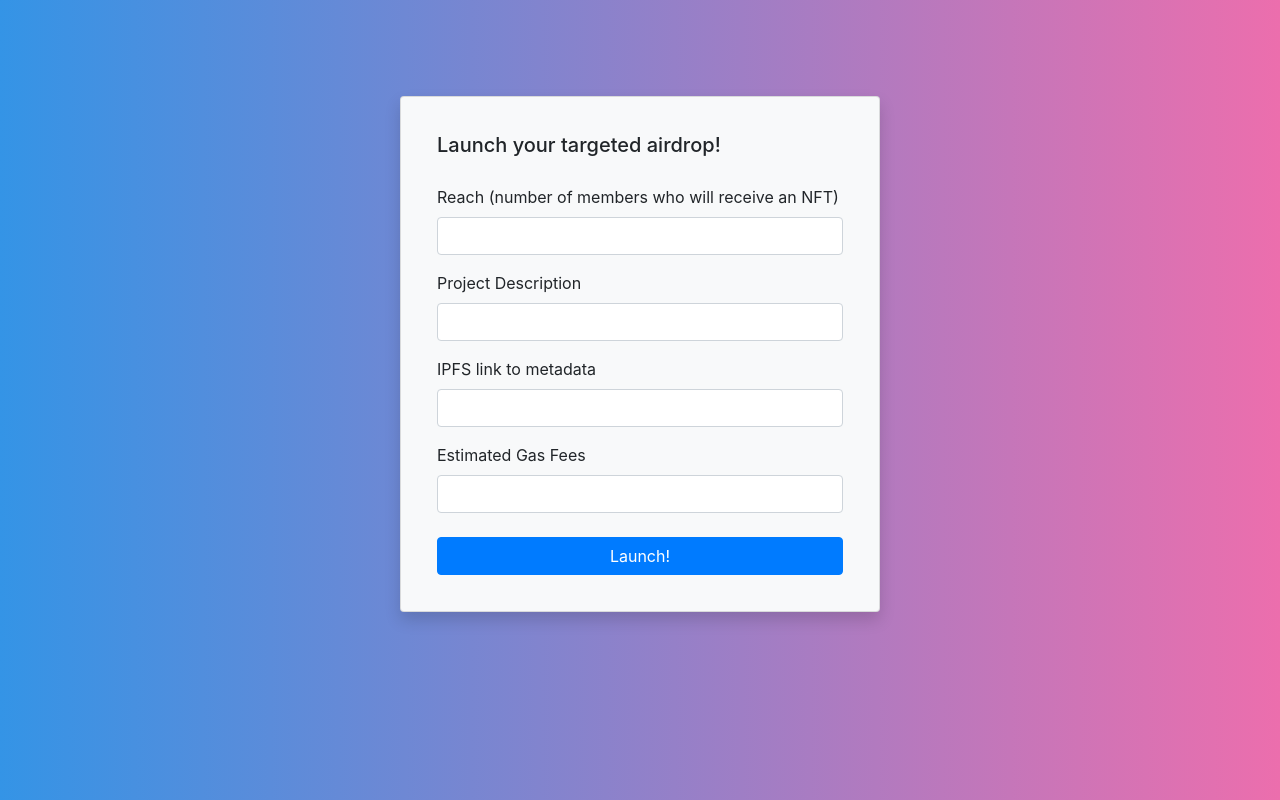
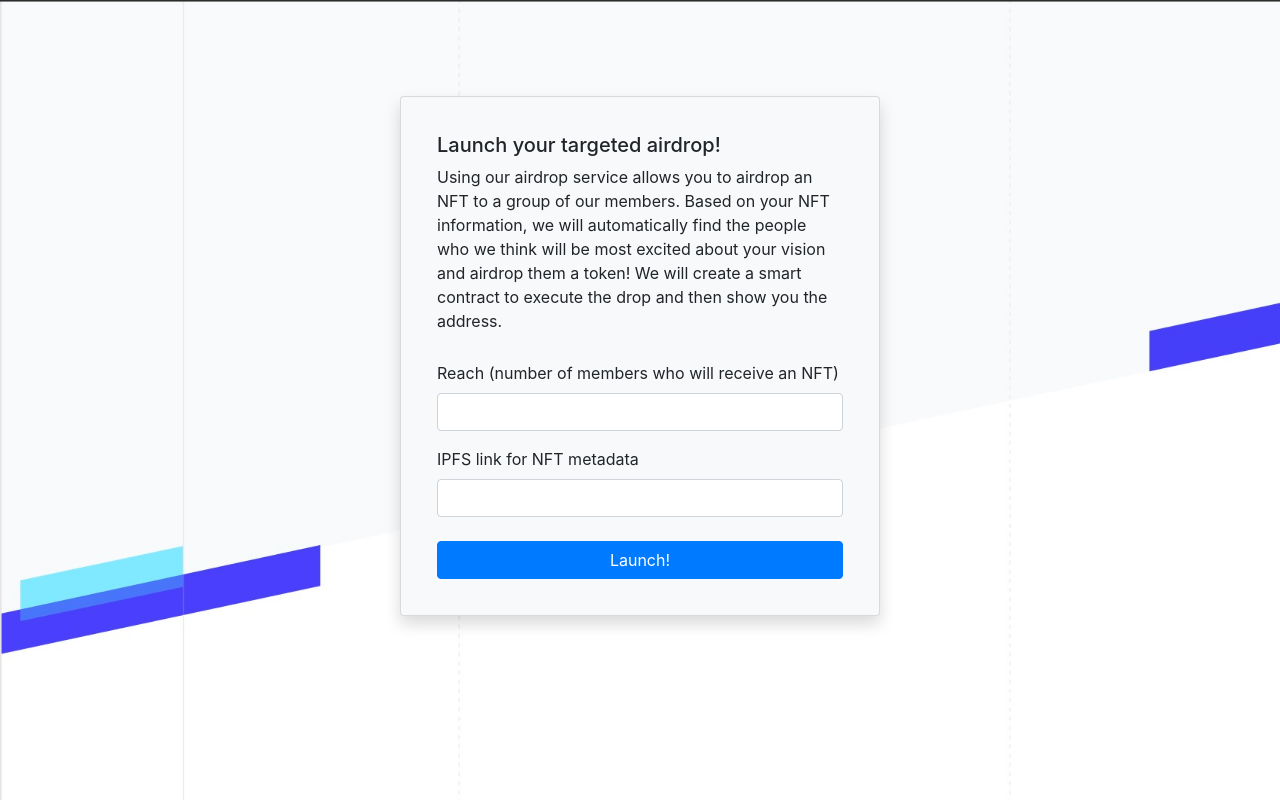
Before and after one commit to LuisCGit/mit_bitcoinexpo_hackathon, a Django app: page /drops/ in a window 1280 px wide. Run offline with Django 3.2, Linux system fonts and the light colour scheme; some libraries are stand-ins or nearby versions.

Commit message:
push webapp

```diff
--- a/hackexpo/drops/templates/drop.html
+++ b/hackexpo/drops/templates/drop.html
@@ -1,4 +1,6 @@
 <!DOCTYPE html>
+{% load static %}
+
 <html lang="en" dir="ltr">
   <head>
     <meta charset="utf-8">
@@ -10,11 +12,11 @@
 
 <style>
   body{
-    background: rgb(52,148,230);
-    background: linear-gradient(90deg, rgba(52,148,230,1) 0%, rgba(236,110,173,1) 100%);
+    background: url( "{% static '/bg.jpeg' %}");
+    /* background-size: 1250px; */
+    background-size: 1450px;
   }
 </style>
-
   <body>
     <div class="container-fluid">
 
@@ -22,11 +24,15 @@
         <div class="card bg-light shadow p-3 mb-5 mt-5 rounded" style="width: 30rem;">
           <div class="card-body">
           <!-- <div class="card-header"> -->
-            <div class = 'card-title pb-2'>
+            <div class = 'card-title pb-2' id="card_title">
               <h5>Launch your targeted airdrop!</h5>
+              <label for = 'card_title'>
+                Using our airdrop service allows you to airdrop an NFT to a group of our members. Based on your NFT information, we will automatically find the people who we think will be most excited about your vision and airdrop them a token! We will create a smart contract to execute the drop and then show you the address.
+              </label>
             </div>
+
           <!-- </div> -->
-             <form  method="post">  <!-- action= "{% url 'drop_execution' %}" -->
+             <form  method="post">
               {% csrf_token %}
 
               <div class="form-group">
@@ -35,19 +41,25 @@
               </div>
 
               <div class="form-group">
-                <label for = 'bald'>Project Description</label>
-                <input class = 'form-control' type = 'text' id = 'bald' name = 'bald'required />
-              </div>
-
-              <div class="form-group">
-                <label for = 'goon'>IPFS link to metadata</label>
+                <label for = 'goon'>IPFS link for NFT metadata</label>
                 <input class = 'form-control' type = 'text' id = 'goon' name = 'goon'required />
               </div>
 
-              <div class="form-group">
+              <!-- <div class="form-group">
+                <label for = 'bald'>Project Description</label>
+                <input class = 'form-control' type = 'text' id = 'bald' name = 'bald'required />
+              </div> -->
+              <!-- <div class="form-group">
+                <label for="exampleFormControlTextarea1">Project Description</label>
+                <textarea class="form-control" id="exampleFormControlTextarea1" rows="3"></textarea>
+              </div> -->
+
+
+
+              <!-- <div class="form-group">
                 <label for = 'maricon'>Estimated Gas Fees</label>
                 <input class = 'form-control' type = 'text' id = 'maricon' name = 'maricon'required />
-              </div>
+              </div> -->
               <!-- Button -->
               <button type="submit" class="btn btn-primary btn-block mt-4">Launch!</button>
 
--- a/hackexpo/drops/views.py
+++ b/hackexpo/drops/views.py
@@ -20,11 +20,19 @@ from django.shortcuts import render, redirect
 
 def drop_form(request):
     if request.method == "POST":
-        print("HERE")
+        print("HERE, ABOUT TO redirect")
+        return redirect('/thankyou')
     return render(request, 'drop.html')
 
-def execute_drop(request):
-    print("HERE")
-    if request.method == "POST":
-        print("HERE")
-    return render(request, 'drop.html')
+def thankyou(request):
+    print("HERE, ABOUT TO thank your ass")
+    # if request.method == "POST":
+    #     print("HERE")
+    #     render(request, 'thankyou.html')
+    return render(request, 'thankyou.html')
+
+# def execute_drop(request):
+#     print("HERE")
+#     if request.method == "POST":
+#         print("HERE")
+#     return render(request, 'drop.html')
--- a/hackexpo/hackexpo/urls.py
+++ b/hackexpo/hackexpo/urls.py
@@ -17,12 +17,13 @@ from django.contrib import admin
 from django.urls import path
 from users.views import show_nfts
 from django.views.generic import TemplateView
-from drops.views import drop_form, execute_drop
+from drops.views import drop_form, thankyou
 
 urlpatterns = [
     path('admin/', admin.site.urls),
     path('drops/', drop_form),
-    path('drops/',execute_drop,name="drop_execution")
+    path('thankyou/', thankyou)
+    #path('drops/',execute_drop,name="drop_execution")
     #path('user/', show_nfts),
     #path('user/', TemplateView.as_view(template_name="nfts.html"))
 ]
```
Also changed, not shown: hackexpo/drops/templates/thankyou.html (added, +63 -0 lines), hackexpo/hackexpo/settings.py (+7 -0 lines), hackexpo/static/bg.jpeg (added), 4 other files.
